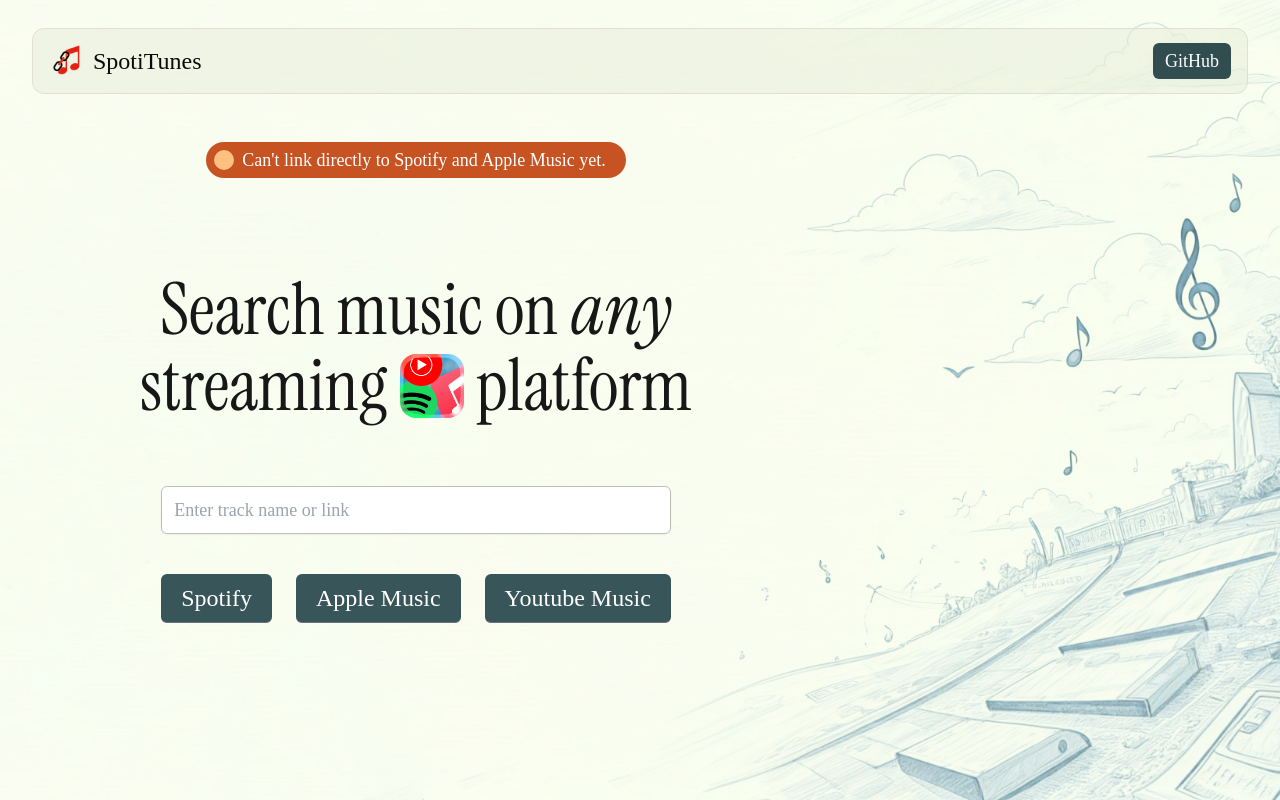
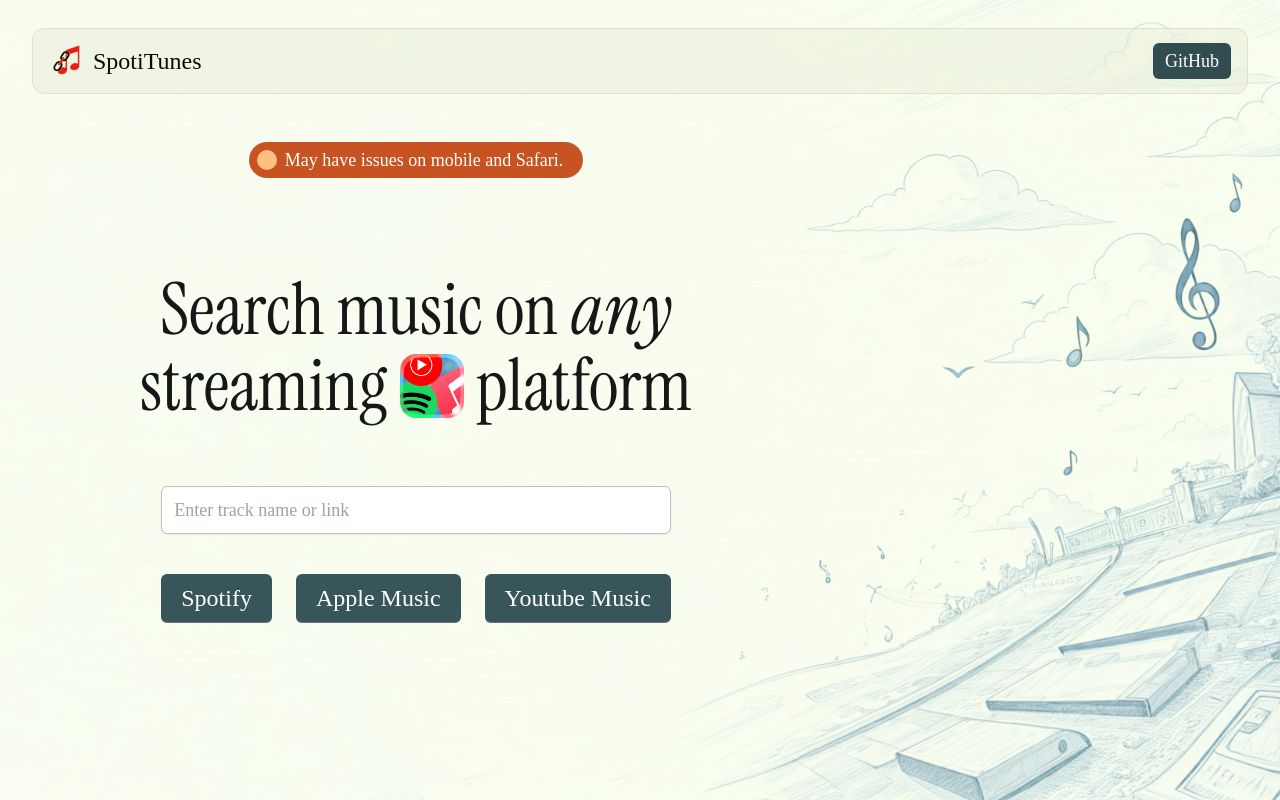
Before and after one commit to electr1fy0/spotitunes, a website: page index.html in a window 1280 px wide. Drawn offline with Linux system fonts and the light colour scheme; a web font is replaced by a local one.

Commit message:
update status

```diff
--- a/index.html
+++ b/index.html
@@ -55,7 +55,7 @@
         <div
             class="sm:text-lg text-sm bg-orange-700 opacity-90  text-white items-center justify-between rounded-full flex gap-2  sm:py-1 py-2 pl-2 pr-5">
             <div class="bg-orange-300 bg- size-5 rounded-full"> </div>
-        Can't link directly to Spotify and Apple Music yet.
+        May have issues on mobile and Safari.
         </div>
     </div>
 
```
